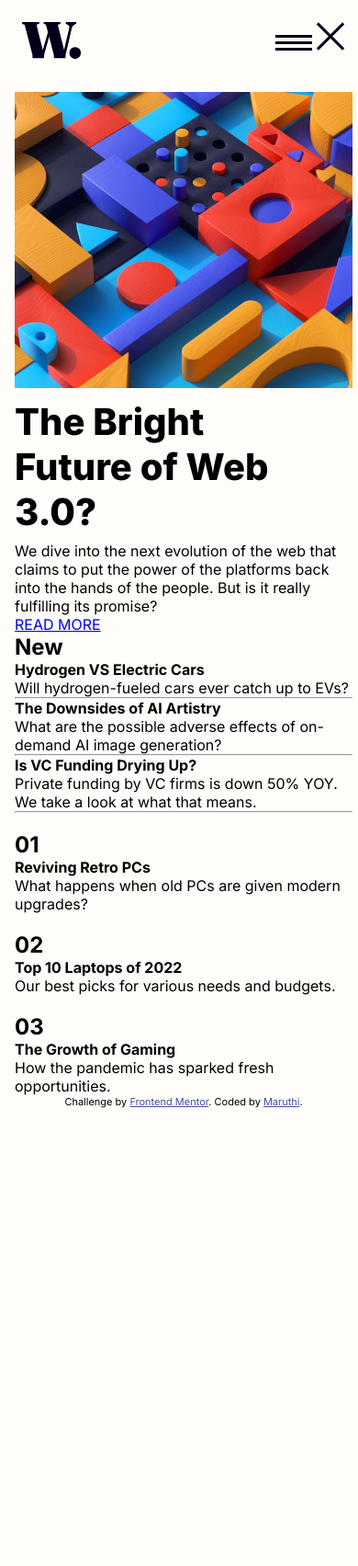
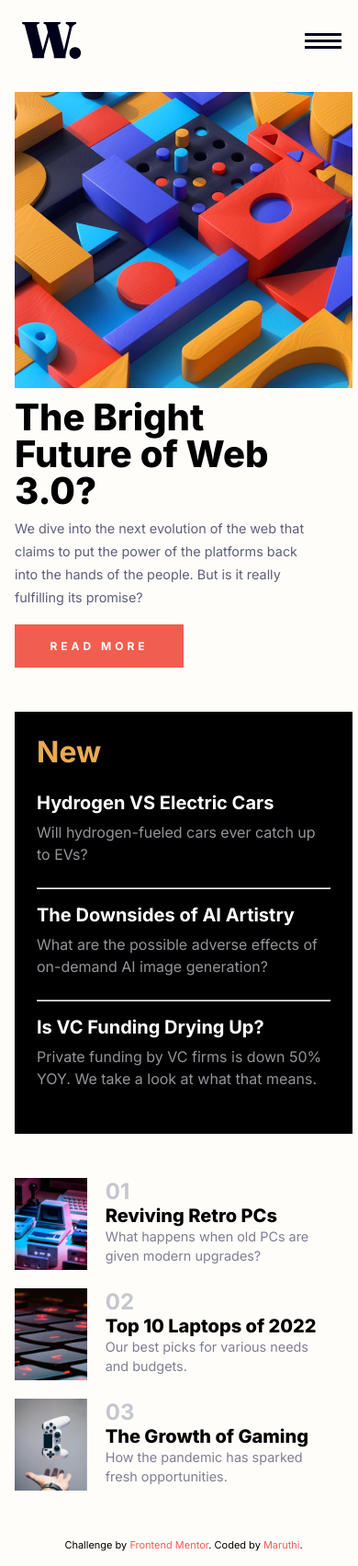
Before and after one commit to MaruthiKo/social-news-main, a plain HTML site: page index.html in a window 390 px wide. Shown: the whole page at 92% size. Before the commit the page ends 1221 px from the top, so only its background shows below. Drawn offline with Linux system fonts and the light colour scheme.

Commit message:
Completed mobile design and active states
Completed the mobile design and active states, only desktop design is left to be completed

```diff
--- a/index.html
+++ b/index.html
@@ -15,73 +15,80 @@
         <!-- NAVBAR -->
     <nav class="navbar flex">
       <div class="logo"><img src="./assets/images/logo.svg" alt=""></div>
-      <div class="hamburger-menu">
-        <img src="./assets/images/icon-menu.svg" alt="hamburger-menu-open">
-        <img src="./assets/images/icon-menu-close.svg" alt="hamburger-menu-close">
-      </div>
-      <ul class="nav hidden">
-        <li class="nav-item">Home</li>
-        <li class="nav-item">New</li>
-        <li class="nav-item">Popular</li>
-        <li class="nav-item">Trending</li>
-        <li class="nav-item">Categories</li>
+      <ul class="nav">
+        <li> <a class="nav-item" href="#">Home</a></li>
+        <li> <a class="nav-item" href="#">New</a></li>
+        <li> <a class="nav-item" href="#">Popular</a></li>
+        <li> <a class="nav-item" href="#">Trending</a></li>
+        <li> <a class="nav-item" href="#">Categories</a></li>
       </ul>
+      <button class="hamburger">
+        <img class="menu-icon" src="./assets/images/icon-menu.svg" alt="hamburger-menu-open">
+        <img class="close-icon" src="./assets/images/icon-menu-close.svg" alt="hamburger-menu-close">
+      </button>
     </nav>
     <!-- HERO -->
-    <section class="hero">
+    <section class="hero section-gap">
       <img class="hero-img" src="./assets/images/image-web-3-mobile.jpg" alt="hero-img">
       <h1>The Bright Future of Web 3.0?</h1>
-      <p>We dive into the next evolution of the web that claims to put the power of the platforms back into the hands of the people.
+      <p class="hero-text">We dive into the next evolution of the web that claims to put the power of the platforms back into the hands of the people.
         But is it really fulfilling its promise?</p>
-      <a href="#" class="read-more">READ MORE</a>
+      <a href="#" class="read-more"><p>READ MORE</p></a>
     </section>
     <!-- NEW -->
-    <section class="new">
+    <section class="new section-gap">
       <h2 class="new-title">New</h2>
       <div class="new-item">
-        <h4>Hydrogen VS Electric Cars</h4>
+        <a href="#"><h4>Hydrogen VS Electric Cars</h4></a>
         <p>Will hydrogen-fueled cars ever catch up to EVs?</p>
       </div>
       <hr>
       <div class="new-item">
-        <h4>The Downsides of AI Artistry</h4>
+        <a href="#"><h4>The Downsides of AI Artistry</h4></a>
         <p>What are the possible adverse effects of on-demand AI image generation?</p>
       </div>
       <hr>
       <div class="new-item">
-        <h4>Is VC Funding Drying Up?</h4>
+        <a href="#"><h4>Is VC Funding Drying Up?</h4></a>
         <p>Private funding by VC firms is down 50% YOY. We take a look at what that means.</p>
       </div>
-      <hr>
     </section>
     <!-- BLOGS -->
-    <section class="blogs">
+    <section class="blogs section-gap">
       <div class="blog">
-        <div><img src="" alt=""></div>
-        <h2>01</h2>
-        <h4>Reviving Retro PCs</h4>
-        <p>What happens when old PCs are given modern upgrades?</p>
+        <div><img class="blog-img" src="./assets/images/image-retro-pcs.jpg" alt="retriving-retro-pcs"></div>
+        <div class="blog-details">
+          <h2 class="blog-number">01</h2>
+          <a href="#"><h4 class="blog-title">Reviving Retro PCs</h4></a>
+          <p class="blog-desc">What happens when old PCs are given modern upgrades?</p>
+        </div>
       </div>
       <div class="blog">
-        <div><img src="" alt=""></div>
-        <h2>02</h2>
-        <h4>Top 10 Laptops of 2022</h4>
-        <p>Our best picks for various needs and budgets.</p>
+        <div><img class="blog-img" src="./assets/images/image-top-laptops.jpg" alt="top 10 laptops of 2022"></div>
+        <div class="blog-details">
+          <h2 class="blog-number">02</h2>
+          <a href="#"><h4 class="blog-title">Top 10 Laptops of 2022</h4></a>
+          <p class="blog-desc">Our best picks for various needs and budgets.</p>
+        </div>
       </div>
       <div class="blog">
-        <div><img src="" alt=""></div>
-        <h2>03</h2>
-        <h4>The Growth of Gaming</h4>
-        <p>How the pandemic has sparked fresh opportunities.</p>
+        <div><img class="blog-img" src="./assets/images/image-gaming-growth.jpg" alt="the growth of gaming"></div>
+        <div class="blog-details">
+          <h2 class="blog-number">03</h2>
+          <a href="#"><h4 class="blog-title">The Growth of Gaming</h4></a>
+          <p class="blog-desc">How the pandemic has sparked fresh opportunities.</p>
+        </div>
+
       </div>
     </section>
     <!-- FOOTER -->
     <footer>
     <div class="attribution">
       Challenge by <a href="https://www.frontendmentor.io?ref=challenge" target="_blank">Frontend Mentor</a>.
-      Coded by <a href="#">Maruthi</a>.
+      Coded by <a href="https://www.frontendmentor.io/profile/MaruthiKo">Maruthi</a>.
     </div>
     </footer>
   </main>
+  <script src="./index.js"></script>
 </body>
 </html>
--- a/index.js
+++ b/index.js
@@ -0,0 +1,26 @@
+const menu = document.querySelector(".nav");
+const menuItems = document.querySelectorAll(".nav-item");
+const hamburger= document.querySelector(".hamburger");
+const closeIcon= document.querySelector(".close-icon");
+const menuIcon = document.querySelector(".menu-icon");
+const background = document.querySelector(".container")
+function toggleMenu() {
+    background.classList.toggle("menu-open")
+    if (menu.classList.contains("showMenu")) {
+    menu.classList.remove("showMenu");
+    closeIcon.style.display = "none";
+    menuIcon.style.display = "block";
+  } else {
+    menu.classList.add("showMenu");
+    closeIcon.style.display = "block";
+    menuIcon.style.display = "none";
+  }
+}
+
+hamburger.addEventListener("click", toggleMenu);
+
+menuItems.forEach(
+  function(menuItem) {
+    menuItem.addEventListener("click", toggleMenu);
+  }
+)
--- a/styles.css
+++ b/styles.css
@@ -15,7 +15,6 @@
     --normal: 400;
     --bold: 700;
     --extra-bold: 800;
-    --test: 1px solid black;
 }
 body{
     background-color: var(--off-white);
@@ -28,7 +27,26 @@ body{
     display: flex;
 }
 
+a{
+    text-decoration: none;
+}
 
+hr{
+    margin: 1rem 0;
+}
+
+ul li{
+    list-style: none;
+}
+
+.section-gap{
+    margin-bottom: 3rem;
+}
+
+.menu-open {
+    background-color: rgba(0,0,0,0.3);
+    transition: background-color 0.5s;
+}
 /* MAIN */
 .container{
     padding: 1rem;
@@ -42,8 +60,54 @@ body{
     align-content: center;
 }
 
+/* HAMBURGER for mobile only */
+.nav-item {
+    display: block;
+    margin: 1rem 1.5rem;
+    color: var(--very-dark-blue);
+}
+
+.nav-item:hover {
+    color: var(--soft-red);
+    transition: color 0.1s;
+
+}
+
+.hamburger{
+    z-index: 100;
+    top: 2.25rem;
+    right: 1rem;
+    padding: 4px;
+    background: var(--off-white);
+    cursor: pointer;
+    border: none;
+}
+
+.close-icon {
+    display: none;
+}
+
+.nav {
+    position: fixed;
+    transform: translateX(100%);
+    transition: transform 0.5s;
+    top: 0;
+    left: 0;
+    right: 0;
+    bottom: 0;
+    z-index: 99;
+    background: white;
+    padding-top: 7rem;
+}
+
+.showMenu {
+    transform: translateX(25%);
+}
+
 
 /* HERO */
+
+
 .hero-img{
     width: 100%;
 }
@@ -53,26 +117,107 @@ h1{
     width: 80%;
     font-weight: var(--extra-bold);
     padding: 0.5rem 0;
+    line-height: 1;
+}
+
+.hero-text{
+    font-size: 0.9rem;
+    line-height: 1.75;
+    width: 90%;
+    margin-bottom: 1rem;
+    color: var(--dark-grayish-blue);
+}
+
+.read-more{
+    display: block;
+    width: 50%;
+    padding: 1rem;
+    background-color: var(--soft-red);
+    text-align: center;
+    font-weight: var(--bold);
+    color: white;
+}
+
+.read-more:hover{
+    background-color: black;
+    transition: color 0.1s;
+}
+
+.read-more p{
+    letter-spacing: 4px;
+    font-size: 0.75rem;
+}
+
+/* NEW */
+.new{
+    background-color: black;
+    color: white;
+    padding: 1.5rem;
+}
+
+.new-title{
+    color: var(--soft-orange);
+    margin-bottom: 1.5rem;
+    font-size: 2rem;
+}
+
+.new-item{
+    margin-bottom: 1.5rem;
+}
+
+.new-item h4{
+    margin-bottom: 0.5rem;
+    font-size: 1.25rem;
+    color: white;
 }
 
 
+.new-item h4:hover{
+    color: var(--soft-orange);
+    transition: color 0.1s;
+}
+.new-item p{
+    line-height: 1.5;
+    color: var(--grayish-blue);
+    opacity: 0.75;
+}
+
+/* BLOGS */
+.blog{
+    display: flex;
+    gap: 1.25rem;
+    margin-bottom: 1rem;
+}
 
 
+.blog-img{
+    height: 100px;
+}
 
 
+.blog-number{
+    color: var(--grayish-blue);
+}
 
+.blog-title{
+    font-size: 1.25rem;
+    font-weight: var(--extra-bold);
+    color: black;
+}
 
+.blog-title:hover{
+    color: var(--soft-red);
+    transition: color 0.1s;
+}
 
+.blog-desc{
+    color: var(--dark-grayish-blue);
+    opacity: 0.8;
+    line-height: 1.5;
+    font-size: 0.9rem;
+    width: 90%;
+}
 
-
-
-
-
-
-
-
-.hidden{
-    display: none;
-}
+/* FOOTER */
 .attribution { font-size: 11px; text-align: center; }
-.attribution a { color: hsl(228, 45%, 44%); }
+.attribution a { color: var(--soft-red); }
```
